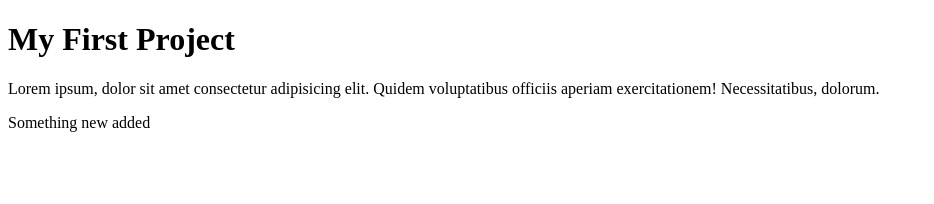
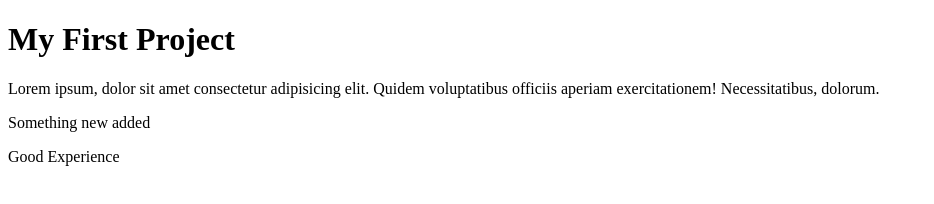
Before and after one commit to fahimjeshan/First_project, a plain HTML site: page index.html in a window 1280 px wide. Shown: the whole page, without its empty margins (0-934 px from the left). Drawn offline with Linux system fonts and the light colour scheme.

Commit message:
Update index.html

```diff
--- a/index.html
+++ b/index.html
@@ -9,5 +9,6 @@
     <h1>My First Project</h1>
     <p>Lorem ipsum, dolor sit amet consectetur adipisicing elit. Quidem voluptatibus officiis aperiam exercitationem! Necessitatibus, dolorum.</p>
     <P>Something new added</P>
+    <p>Good Experience</p>
 </body>
 </html>
```
